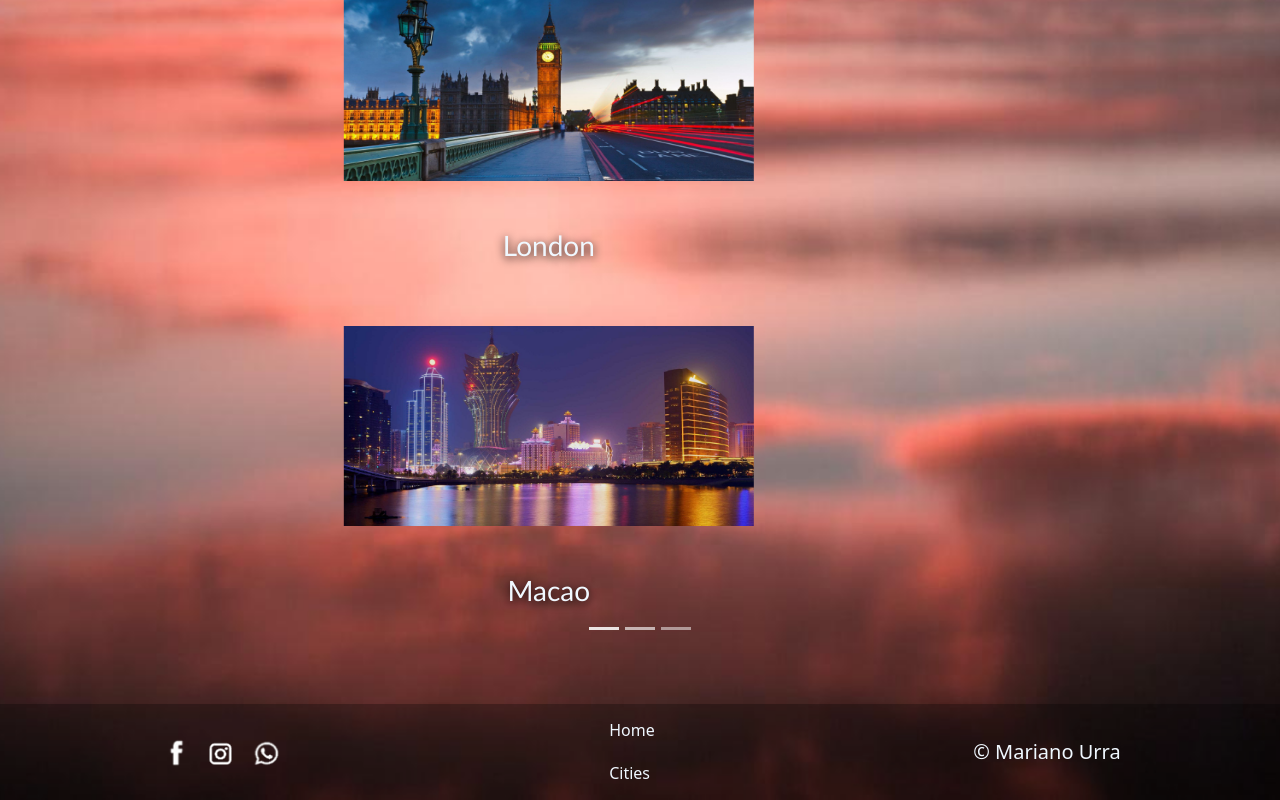
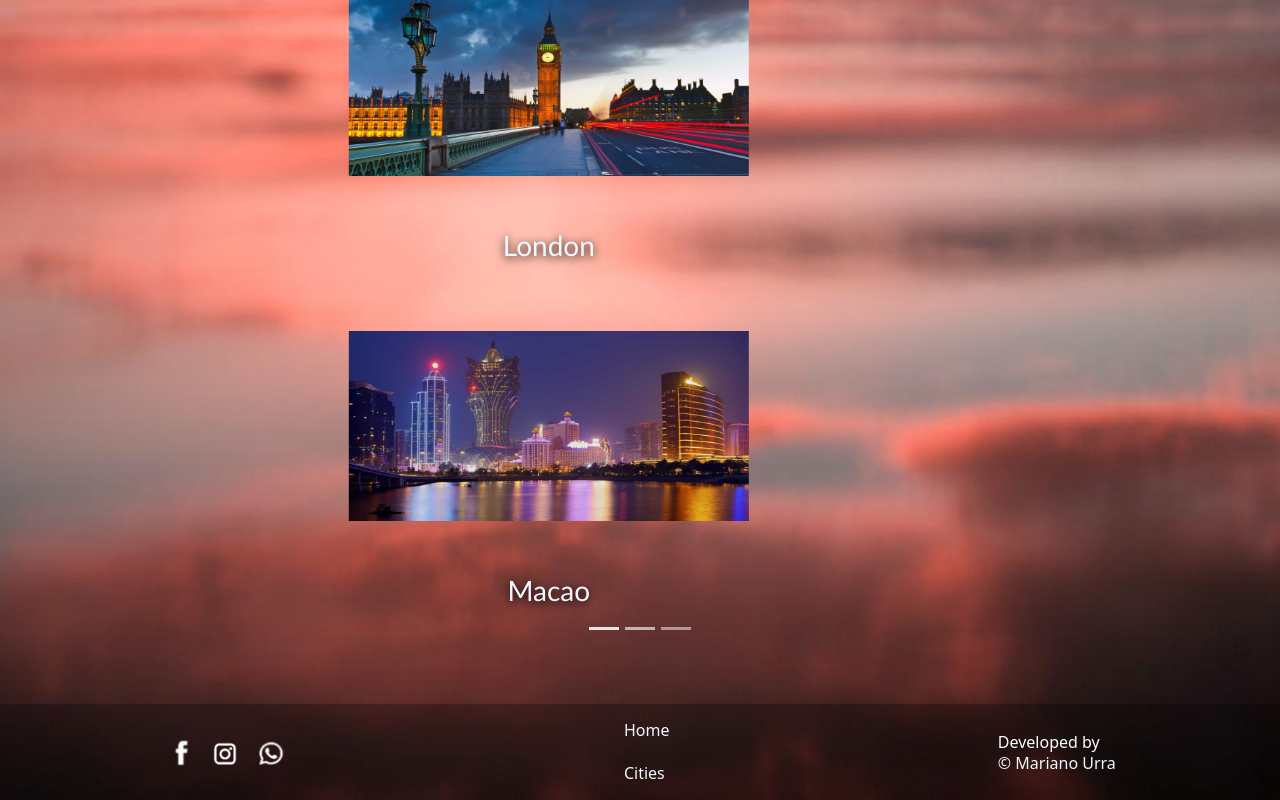
Before and after one commit to marianourra/mytinerary-urra, a React (Create React App) app in the folder frontend/: page / in a window 1280 px wide. Shown: the part 1237-2037 px from the top of the page. Built offline with nearby package versions, Linux system fonts and the light colour scheme.

Commit message:
estilos en footer y header

```diff
--- a/frontend/src/componentes/Footer.js
+++ b/frontend/src/componentes/Footer.js
@@ -24,8 +24,10 @@ export default class Footer extends React.Component {
 <Link to="cities"><h6>Cities</h6></Link>
 </div>
 
-<a href="https://www.linkedin.com/in/mariano-urra/"> <h5> &copy; Mariano Urra </h5> </a>
-
+<div>
+<p>Developed by</p>
+<a href="https://www.linkedin.com/in/mariano-urra/"> <h6> &copy; Mariano Urra </h6> </a>
+</div>
 
         </footer>
 
--- a/frontend/src/componentes/Header.js
+++ b/frontend/src/componentes/Header.js
@@ -8,7 +8,7 @@ export default class Header extends React.Component {
     return (
       <div className="header">
         <div class="nav">
-          <img className="logo" src={logo} alt="logo" />
+        <Link to="/"><img className="logo" src={logo} alt="logo" /></Link>
           <input type="checkbox" id="nav-check" />
           <div class="nav-header"></div>
           <div class="nav-btn">
@@ -23,7 +23,7 @@ export default class Header extends React.Component {
             <Link to="/">Home</Link>
             <Link to="cities"><ion-icon name="airplane-outline"></ion-icon>Cities</Link>
           </div>
-          <img className="user" src={user} alt="user" />
+          <a href=""><img className="user" src={user} alt="user"></img></a>
         </div>
       </div>
     );
--- a/frontend/src/index.css
+++ b/frontend/src/index.css
@@ -196,6 +196,7 @@ figure > img {
 margin-top: 1rem;
 width: 410px;
 height: 200px;
+padding: .3rem
 }
 
 .cardCountry{
@@ -203,11 +204,7 @@ height: 200px;
   width: 100%;
   justify-content: center;
   margin-bottom: 3rem;
-}
 
-.carru{
-  display: flex;
-  flex-direction: row;
 }
 
 h5{
@@ -267,6 +264,7 @@ figure>img:hover{
   box-shadow: 2px 4px 109px 35px rgba(0,0,0,0.63);
   -webkit-box-shadow: 2px 4px 109px 35px rgba(0,0,0,0.63);
   -moz-box-shadow: 2px 4px 109px 35px rgba(0,0,0,0.63);
+  z-index: 5;
 }
 
 a>img:hover{
@@ -285,4 +283,9 @@ h2{
   align-items: center;
   margin-bottom: 1.5rem;
   text-shadow: 2px 1px 10px rgb(202, 102, 102);
+
 }
+
+p{
+  color:white;
+}
```
